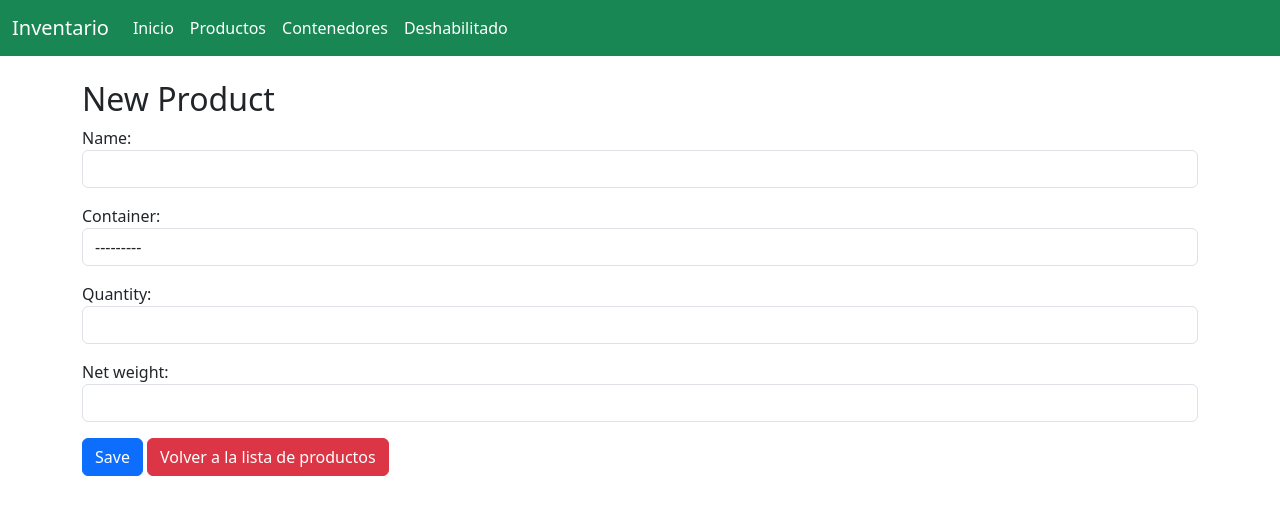
After one commit to FuentesMiguel/INVENTARIO, a Django app: page /product/new/ in a window 1280 px wide. The commit adds this page. Shown: the top 515 px of the page. Run offline with Django 5.2, Linux system fonts and the light colour scheme; data that the repository does not hold is empty; some libraries are stand-ins or nearby versions.

Commit message:
Listado de Productos
Anadimos el Ajax a unos listados y boostrap 5

```diff
--- a/inventario/urls.py
+++ b/inventario/urls.py
@@ -19,5 +19,5 @@ from django.urls import path, include
 
 urlpatterns = [
     path('admin/', admin.site.urls),
-    path('', include('productos.urls')),
+    path('', include(('productos.urls', 'products'), namespace='products')),
 ]
--- a/productos/admin.py
+++ b/productos/admin.py
@@ -1,5 +1,5 @@
 from django.contrib import admin
-from .models import Producto, Envase
+from .models import Product, Container
 
-admin.site.register(Producto)
-admin.site.register(Envase)
+admin.site.register(Product)
+admin.site.register(Container)
--- a/productos/forms.py
+++ b/productos/forms.py
@@ -1,29 +1,29 @@
 from django.core.exceptions import ValidationError
 from django import forms
-from .models import Producto, Envase
+from .models import Product, Container
 
-class ProductoForm(forms.ModelForm):
+class ProductForm(forms.ModelForm):
     class Meta:
-        model = Producto
-        fields = ['nombre', 'envase', 'cantidad', 'peso_neto']
+        model = Product
+        fields = ['name', 'container', 'quantity', 'net_weight']
         widgets = {
-            'envase': forms.Select(attrs={'class': 'form-control'}),
-            'nombre': forms.TextInput(attrs={'class': 'form-control'}),
-            'cantidad': forms.NumberInput(attrs={'class': 'form-control'}),
-            'peso_neto': forms.NumberInput(attrs={'class': 'form-control'}),
+            'name': forms.TextInput(attrs={'class': 'form-control'}),
+            'container': forms.Select(attrs={'class': 'form-control'}),
+            'quantity': forms.NumberInput(attrs={'class': 'form-control'}),
+            'net_weight': forms.NumberInput(attrs={'class': 'form-control'}),
         }
 
-class EnvaseForm(forms.ModelForm):
+class ContainerForm(forms.ModelForm):
     class Meta:
-        model = Envase
-        fields = ['nombre', 'peso']
+        model = Container
+        fields = ['name', 'weight']
         widgets = {
-            'nombre': forms.TextInput(attrs={'class': 'form-control'}),
-            'peso': forms.NumberInput(attrs={'class': 'form-control'}),
+            'name': forms.TextInput(attrs={'class': 'form-control'}),
+            'weight': forms.NumberInput(attrs={'class': 'form-control'}),
         }
 
-    def clean_nombre(self):
-        nombre = self.cleaned_data.get('nombre')
-        if Envase.objects.filter(nombre=nombre).exists():
-            raise ValidationError("¡Ya existe un envase con este nombre!")
-        return nombre
+    def clean_name(self):
+        name = self.cleaned_data.get('name')
+        if Container.objects.filter(name=name).exists():
+            raise ValidationError("A container with this name already exists!")
+        return name
--- /dev/null
+++ b/productos/templates/products/product_form.html
@@ -0,0 +1,15 @@
+{% extends 'base_generic.html' %}
+
+{% block title %}Product Form{% endblock %}
+
+{% block content %}
+  <h2>{% if form.instance.pk %}Edit{% else %}New{% endif %} Product</h2>
+  <form method="post">
+    {% csrf_token %}
+    {{ form.as_p }}
+    <button type="submit" class="btn btn-primary">Save</button>
+    <a href="{% url 'products:product_list' %}" class="btn btn-danger">
+      Volver a la lista de productos
+  </a>
+  </form>
+{% endblock %}
--- a/productos/urls.py
+++ b/productos/urls.py
@@ -1,16 +1,16 @@
 from django.urls import path
 from . import views
 
-app_name = 'productos'
+app_name = 'products'
 
 urlpatterns = [
-    path('productos/', views.ProductoListView.as_view(), name='producto_list'),
-    path('producto/nuevo/', views.ProductoCreateView.as_view(), name='producto_create'),
-    path('producto/<int:pk>/editar/', views.ProductoUpdateView.as_view(), name='producto_update'),
-    path('producto/<int:pk>/eliminar/', views.ProductoDeleteView.as_view(), name='producto_delete'),
+    path('product/', views.ProductListView.as_view(), name='product_list'),
+    path('product/new/', views.ProductCreateView.as_view(), name='product_create'),
+    path('product/<int:pk>/edit/', views.ProductUpdateView.as_view(), name='product_update'),
+    path('product/<int:pk>/delete/', views.ProductDeleteView.as_view(), name='product_delete'),
 
-    path('envases/', views.EnvaseListView.as_view(), name='envase_list'),
-    path('envase/nuevo/', views.EnvaseCreateView.as_view(), name='envase_create'),
-    path('envase/<int:pk>/editar/', views.EnvaseUpdateView.as_view(), name='envase_update'),
-    path('envase/<int:pk>/eliminar/', views.EnvaseDeleteView.as_view(), name='envase_delete'),
+    path('containers/', views.ContainerListView.as_view(), name='container_list'),
+    path('container/new/', views.ContainerCreateView.as_view(), name='container_create'),
+    path('container/<int:pk>/edit/', views.ContainerUpdateView.as_view(), name='container_update'),
+    path('container/<int:pk>/delete/', views.ContainerDeleteView.as_view(), name='container_delete'),
 ]
--- a/productos/views.py
+++ b/productos/views.py
@@ -1,85 +1,109 @@
 from django.db import IntegrityError
 from django.shortcuts import render, redirect
 from django.http import HttpResponseRedirect
+from django.http import JsonResponse
 from django.views.generic import ListView, CreateView, UpdateView, DeleteView
-from django.views.generic.edit import FormView
 from django.urls import reverse_lazy
-from .models import Producto, Envase
-from .forms import ProductoForm, EnvaseForm
+from django.urls import reverse
+from django.views.decorators.csrf import csrf_exempt
+from django.utils.decorators import method_decorator
 from django.contrib import messages
 from django.contrib.messages.views import SuccessMessageMixin
 
+from .models import Product, Container
+from .forms import ProductForm, ContainerForm
 
-# Vista para listar los productos
-class ProductoListView(ListView):
-    model = Producto
-    template_name = 'productos/producto_list.html'
-    context_object_name = 'productos'
+# View to list products
+class ProductListView(ListView):
+    model = Product
+    template_name = 'products/product_list.html'
+    context_object_name = 'products'
 
-# Vista para agregar un nuevo producto
-class ProductoCreateView(SuccessMessageMixin, CreateView):
-    model = Producto
-    form_class = ProductoForm
-    template_name = 'productos/producto_form.html'
-    success_url = reverse_lazy('productos:producto_list')
-    success_message = "Producto creado exitosamente"
+    def get_context_data(self, **kwargs):
+        context = super().get_context_data(**kwargs)
+        context['title'] = 'Listado de Productos'
+        context['create_url'] = reverse('products:product_create')
+        return context
 
-# Vista para editar un producto existente
-class ProductoUpdateView(SuccessMessageMixin, UpdateView):
-    model = Producto
-    form_class = ProductoForm
-    template_name = 'productos/producto_form.html'
-    success_url = reverse_lazy('productos:producto_list')
-    success_message = "Producto actualizado exitosamente"
+    @method_decorator(csrf_exempt)
+    def dispatch(self, *args, **kwargs):
+        return super().dispatch(*args, **kwargs)
 
-# Vista para eliminar un producto
-class ProductoDeleteView(SuccessMessageMixin, DeleteView):
-    model = Producto
-    template_name = 'productos/producto_confirm_delete.html'
-    success_url = reverse_lazy('productos:producto_list')
-    success_message = "Producto eliminado exitosamente"
+    def post(self, request, *args, **kwargs):
+        try:
+            products = [product.to_json() for product in Product.objects.all()]
+            return JsonResponse({'data': products})
+        except Exception as e:
+            print("Error en vista ProductListView:", e)
+            return JsonResponse({'error': str(e)}, status=500)
 
-# Vista para listar los envases
-class EnvaseListView(SuccessMessageMixin, ListView):
-    model = Envase
-    template_name = 'productos/envase_list.html'
-    context_object_name = 'envases'
+# View to create a new product
+class ProductCreateView(SuccessMessageMixin, CreateView):
+    model = Product
+    form_class = ProductForm
+    template_name = 'products/product_form.html'
+    success_url = reverse_lazy('products:product_list')
+    success_message = "Product created successfully"
 
-# Vista para agregar un nuevo envase
-class EnvaseCreateView(CreateView):
-    model = Envase
-    form_class = EnvaseForm
-    template_name = 'productos/envase_form.html'
-    success_url = reverse_lazy('productos:envase_list')
-    success_message = "Envase creado exitosamente"
+
+# View to update an existing product
+class ProductUpdateView(SuccessMessageMixin, UpdateView):
+    model = Product
+    form_class = ProductForm
+    template_name = 'products/product_form.html'
+    success_url = reverse_lazy('products:product_list')
+    success_message = "Product updated successfully"
+
+
+# View to delete a product
+class ProductDeleteView(SuccessMessageMixin, DeleteView):
+    model = Product
+    template_name = 'products/product_confirm_delete.html'
+    success_url = reverse_lazy('products:product_list')
+    success_message = "Product deleted successfully"
+
+
+# View to list containers
+class ContainerListView(SuccessMessageMixin, ListView):
+    model = Container
+    template_name = 'products/container_list.html'
+    context_object_name = 'containers'
+
+
+# View to create a new container
+class ContainerCreateView(CreateView):
+    model = Container
+    form_class = ContainerForm
+    template_name = 'products/container_form.html'
+    success_url = reverse_lazy('products:container_list')
+    success_message = "Container created successfully"
 
     def form_valid(self, form):
         try:
-            # Guardar el objeto y asignar el atributo object de manera automática
             self.object = form.save()
             messages.success(self.request, self.success_message)
             return super().form_valid(form)
         except IntegrityError as e:
-            # Aquí puedes manejar un error genérico o si ocurre un error específico
-            messages.error(self.request, f"Hubo un error al guardar el envase: {str(e)}")
+            messages.error(self.request, f"An error occurred while saving the container: {str(e)}")
             return self.form_invalid(form)
 
     def form_invalid(self, form):
-        # Aquí puedes manejar errores de validación como los que hemos añadido en el formulario
-        messages.error(self.request, "Hubo un problema con el formulario. Por favor, verifique los campos.")
+        messages.error(self.request, "There was a problem with the form. Please check the fields.")
         return super().form_invalid(form)
 
-# Vista para editar un envase existente
-class EnvaseUpdateView(SuccessMessageMixin, UpdateView):
-    model = Envase
-    form_class = EnvaseForm
-    template_name = 'productos/envase_form.html'
-    success_url = reverse_lazy('productos:envase_list')
-    success_message = "Envase actualizado exitosamente"
 
-# Vista para eliminar un envase
-class EnvaseDeleteView(SuccessMessageMixin, DeleteView):
-    model = Envase
-    template_name = 'productos/envase_confirm_delete.html'
-    success_url = reverse_lazy('productos:envase_list')
-    success_message = "Envase eliminado exitosamente"
+# View to update an existing container
+class ContainerUpdateView(SuccessMessageMixin, UpdateView):
+    model = Container
+    form_class = ContainerForm
+    template_name = 'products/container_form.html'
+    success_url = reverse_lazy('products:container_list')
+    success_message = "Container updated successfully"
+
+
+# View to delete a container
+class ContainerDeleteView(SuccessMessageMixin, DeleteView):
+    model = Container
+    template_name = 'products/container_confirm_delete.html'
+    success_url = reverse_lazy('products:container_list')
+    success_message = "Container deleted successfully"
--- a/templates/base_generic.html
+++ b/templates/base_generic.html
@@ -4,39 +4,57 @@
     <meta charset="UTF-8">
     <meta name="viewport" content="width=device-width, initial-scale=1.0">
     <title>{% block title %}Sistema de Inventario{% endblock %}</title>
-    <!-- Agregar enlaces a archivos CSS de Bootstrap, o tu propio CSS -->
-    <link href="https://stackpath.bootstrapcdn.com/bootstrap/4.5.2/css/bootstrap.min.css" rel="stylesheet">
+
+    <!-- Bootstrap 5.3.5 CSS -->
+    <link href="https://cdn.jsdelivr.net/npm/bootstrap@5.3.5/dist/css/bootstrap.min.css" rel="stylesheet" integrity="sha384-SgOJa3DmI69IUzQ2PVdRZhwQ+dy64/BUtbMJw1MZ8t5HZApcHrRKUc4W0kG879m7" crossorigin="anonymous">
+
+    <!-- DataTables Bootstrap 5 CSS -->
+    <link rel="stylesheet" href="https://cdn.datatables.net/1.13.6/css/dataTables.bootstrap5.min.css">
+
     {% block extra_css %}{% endblock %}
 </head>
 <body>
-    <!-- Barra de navegación -->
-    <nav class="navbar navbar-expand-lg navbar-light bg-light">
+    <!-- Navbar -->
+    <nav class="navbar navbar-expand-lg navbar-dark bg-success">
+        <div class="container-fluid">
             <a class="navbar-brand" href="#">Inventario</a>
-        <button class="navbar-toggler" type="button" data-toggle="collapse" data-target="#navbarNav" aria-controls="navbarNav" aria-expanded="false" aria-label="Toggle navigation">
+            <button class="navbar-toggler" type="button" data-bs-toggle="collapse" data-bs-target="#navbarNav"
+                aria-controls="navbarNav" aria-expanded="false" aria-label="Toggle navigation">
                 <span class="navbar-toggler-icon"></span>
             </button>
+
             <div class="collapse navbar-collapse" id="navbarNav">
-            <ul class="navbar-nav">
+                <ul class="navbar-nav me-auto mb-2 mb-lg-0">
                     <li class="nav-item">
-                    <a class="nav-link" href="{% url 'productos:producto_list' %}">Productos</a>
+                        <a class="nav-link text-white" href="#">Inicio</a>
                     </li>
                     <li class="nav-item">
-                    <a class="nav-link" href="{% url 'productos:envase_list' %}">Envases</a>
+                        <a class="nav-link text-white" href="{% url 'products:product_list' %}">Productos</a>
+                    </li>
+                    <li class="nav-item">
+                        <a class="nav-link text-white" href="{% url 'products:container_list' %}">Contenedores</a>
+                    </li>
+                    <li class="nav-item">
+                        <a class="nav-link disabled text-white" aria-disabled="true">Deshabilitado</a>
                     </li>
                 </ul>
             </div>
+        </div>
     </nav>
 
+    <!-- Contenido principal -->
     <div class="container mt-4">
-        <!-- Bloques para contenido específico de cada vista -->
-        {% block content %}
-        {% endblock %}
+        {% block content %}{% endblock %}
     </div>
 
-    <!-- Scripts de Bootstrap -->
-    <script src="https://code.jquery.com/jquery-3.5.1.slim.min.js"></script>
-    <script src="https://cdn.jsdelivr.net/npm/@popperjs/core@2.0.7/dist/umd/popper.min.js"></script>
-    <script src="https://stackpath.bootstrapcdn.com/bootstrap/4.5.2/js/bootstrap.min.js"></script>
+    <!-- Bootstrap Bundle JS -->
+    <script src="https://cdn.jsdelivr.net/npm/bootstrap@5.3.5/dist/js/bootstrap.bundle.min.js" integrity="sha384-k6d4wzSIapyDyv1kpU366/PK5hCdSbCRGRCMv+eplOQJWyd1fbcAu9OCUj5zNLiq" crossorigin="anonymous"></script>
+
+    <!-- jQuery + DataTables JS -->
+    <script src="https://code.jquery.com/jquery-3.7.0.min.js"></script>
+    <script src="https://cdn.datatables.net/1.13.6/js/jquery.dataTables.min.js"></script>
+    <script src="https://cdn.datatables.net/1.13.6/js/dataTables.bootstrap5.min.js"></script>
+
     {% block extra_js %}{% endblock %}
 </body>
 </html>
```
Also changed, not shown: productos/models.py (+37 -14 lines), productos/templates/productos/envase_list.html (deleted, +0 -29 lines), productos/templates/productos/producto_form.html (deleted, +0 -12 lines), productos/templates/productos/producto_list.html (deleted, +0 -33 lines), productos/templates/products/container_form.html (renamed from productos/templates/productos/envase_form.html, +5 -5 lines), productos/templates/products/container_list.html (added, +33 -0 lines), productos/templates/products/product_list.html (added, +76 -0 lines), static/js/product_list.js (added, +26 -0 lines), templates/form.html (added, +21 -0 lines), templates/list.html (added, +39 -0 lines), productos/migrations/0001_initial.py, productos/migrations/0002_product_container_weight_at_time.py (added). Lines whose indentation alone changed are shown as unchanged.
